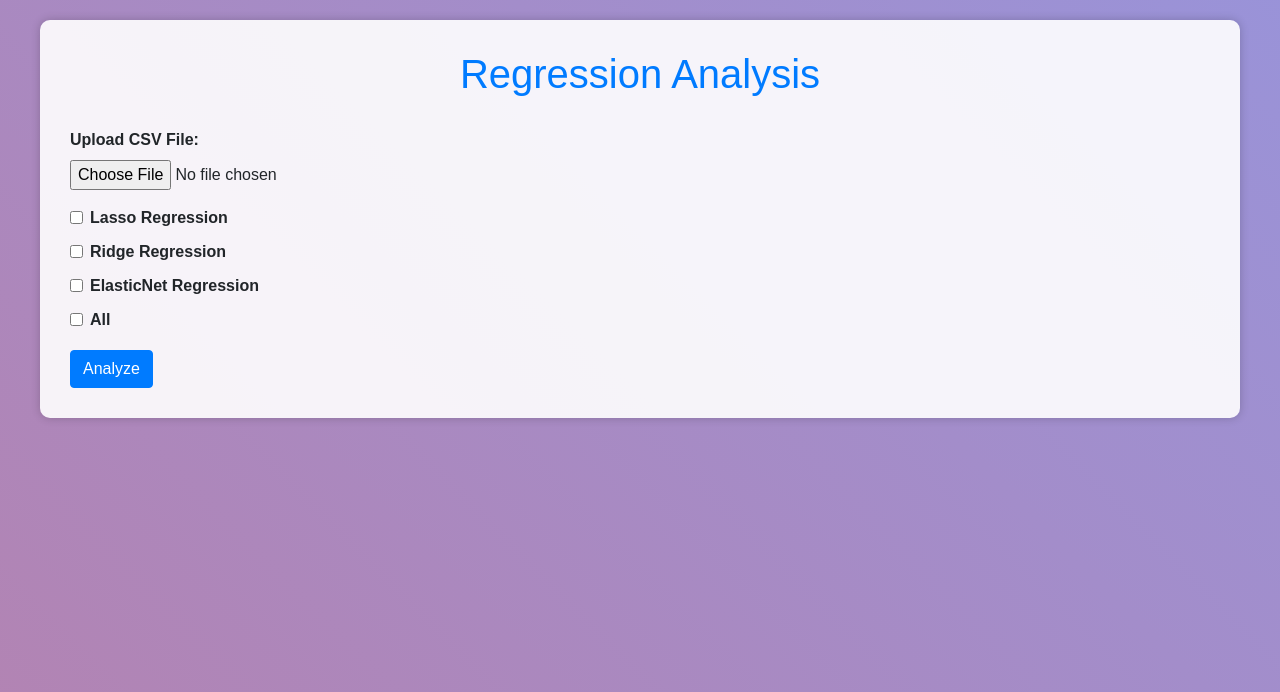
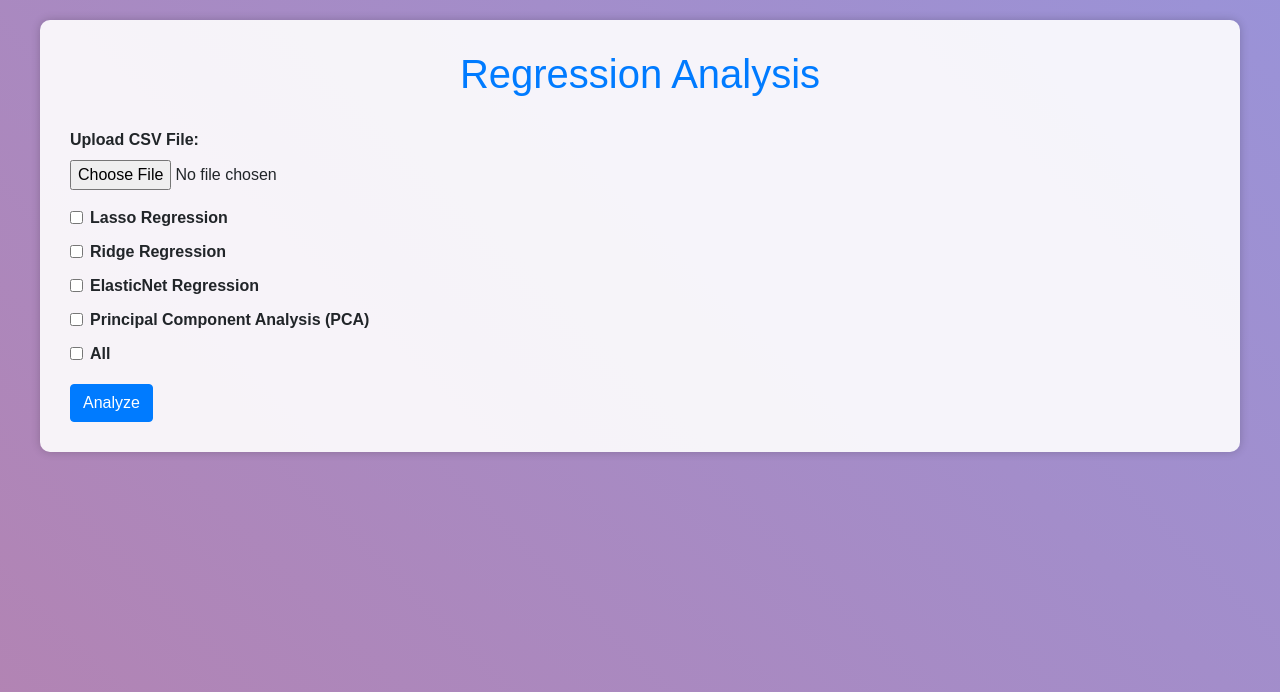
Before and after one commit to Mcharan2142/GenomeLREP1, a Flask app: page / in a window 1280 px wide. Shown: the top 692 px of the page. Run offline with Flask 3, Linux system fonts and the light colour scheme; some libraries are stand-ins or nearby versions.

Commit message:
requriements

```diff
--- a/app.py
+++ b/app.py
@@ -1,11 +1,21 @@
 from flask import Flask, render_template, request, send_file
 import pandas as pd
+import numpy as np
+import matplotlib
+
+matplotlib.use('Agg')  # Use non-interactive backend for server
+import matplotlib.pyplot as plt
+import os
+import io
 from sklearn.preprocessing import StandardScaler
 from sklearn.linear_model import Lasso, Ridge, ElasticNet
-import io
-import os
+from sklearn.decomposition import PCA
 
 app = Flask(__name__)
+
+# Create a static folder if it doesn't exist
+if not os.path.exists('static'):
+    os.makedirs('static')
 
 
 @app.route('/', methods=['GET', 'POST'])
@@ -13,6 +23,10 @@ def index():
     lasso_html = None
     ridge_html = None
     elasticnet_html = None
+    pca_html = None
+    pca_plot_path = None
+
+    plot_paths = []
 
     if request.method == 'POST':
         # Check if a file was uploaded
@@ -41,37 +55,78 @@ def index():
         X_scaled = scaler.fit_transform(X)
         X_scaled_df = pd.DataFrame(X_scaled, columns=X.columns)
 
-        # Determine which regression methods to use
+        # Determine which methods to use
         use_all = 'all' in request.form
         use_lasso = 'lasso' in request.form or use_all
         use_ridge = 'ridge' in request.form or use_all
         use_elasticnet = 'elasticnet' in request.form or use_all
+        use_pca = 'pca' in request.form or use_all
 
         # Perform regression based on selected methods
         results = {}
         if use_lasso:
             lasso = Lasso(alpha=0.1)
             lasso.fit(X_scaled_df, y)
-            s_no = range(1, len(X.columns) + 1)
-            lasso_df = pd.DataFrame({'S.No': s_no, 'Sample': X.columns, 'Lasso': lasso.coef_})
+            lasso_df = pd.DataFrame({'Gene Name': X.columns, 'Lasso': lasso.coef_})
             lasso_html = lasso_df.to_html(classes='table table-striped table-bordered', index=False)
             results['Lasso'] = lasso.coef_
 
         if use_ridge:
             ridge = Ridge(alpha=0.1)
             ridge.fit(X_scaled_df, y)
-            s_no = range(1, len(X.columns) + 1)
-            ridge_df = pd.DataFrame({'S.No': s_no, 'Sample': X.columns, 'Ridge': ridge.coef_})
+            ridge_df = pd.DataFrame({'Gene Name': X.columns, 'Ridge': ridge.coef_})
             ridge_html = ridge_df.to_html(classes='table table-striped table-bordered', index=False)
             results['Ridge'] = ridge.coef_
 
         if use_elasticnet:
             elasticnet = ElasticNet(alpha=0.1, l1_ratio=0.5)
             elasticnet.fit(X_scaled_df, y)
-            s_no = range(1, len(X.columns) + 1)
-            elasticnet_df = pd.DataFrame({'S.No': s_no, 'Sample': X.columns, 'ElasticNet': elasticnet.coef_})
+            elasticnet_df = pd.DataFrame({'Gene Name': X.columns, 'ElasticNet': elasticnet.coef_})
             elasticnet_html = elasticnet_df.to_html(classes='table table-striped table-bordered', index=False)
             results['ElasticNet'] = elasticnet.coef_
+
+        if use_pca:
+            # Apply PCA - get 2 principal components
+            pca = PCA(n_components=2)
+            pca_result = pca.fit_transform(X_scaled)
+
+            # Create DataFrame for PCA results
+            pca_df = pd.DataFrame(data=pca_result, columns=['PC1', 'PC2'])
+
+            # Add sample names if available (using row indices if not)
+            if 'Sample' in df.columns:
+                pca_df['Sample'] = df['Sample']
+            else:
+                pca_df['Sample'] = [f'Sample {i + 1}' for i in range(len(pca_df))]
+
+            # Prepare the table HTML
+            pca_table_df = pd.DataFrame({
+                'Sample': pca_df['Sample'],
+                'PC1': pca_df['PC1'],
+                'PC2': pca_df['PC2']
+            })
+            pca_html = pca_table_df.to_html(classes='table table-striped table-bordered', index=False)
+
+            # Create PC1 vs PC2 plot
+            plt.figure(figsize=(10, 8))
+            plt.scatter(pca_df['PC1'], pca_df['PC2'], alpha=0.8, edgecolors='w')
+
+            # Add labels
+            plt.xlabel(f'PC1 ({pca.explained_variance_ratio_[0] * 100:.2f}%)')
+            plt.ylabel(f'PC2 ({pca.explained_variance_ratio_[1] * 100:.2f}%)')
+            plt.title('PCA: PC1 vs PC2')
+
+            # Add grid
+            plt.grid(True, linestyle='--', alpha=0.7)
+
+            # Save plot as a static file
+            plot_filename = 'pca_plot.png'
+            plot_path = os.path.join('static', plot_filename)
+            plt.savefig(plot_path)
+            plt.close()  # Close the figure to free memory
+
+            # Pass the plot path to the template
+            pca_plot_path = '/' + plot_path
 
         # Store the results and corresponding DataFrames in the app object for download
         app.results = results
@@ -81,6 +136,8 @@ def index():
                                lasso_html=lasso_html,
                                ridge_html=ridge_html,
                                elasticnet_html=elasticnet_html,
+                               pca_html=pca_html,
+                               pca_plot_path=pca_plot_path,
                                form_submitted=True)
 
     return render_template('index.html', form_submitted=False)
@@ -116,6 +173,16 @@ def download_results(filetype):
         return f"Error creating or sending file: {str(e)}", 500
 
 
+@app.route('/download_pca_plot')
+def download_pca_plot():
+    """Download the PCA plot as a JPG file."""
+    plot_path = os.path.join('static', 'pca_plot.png')
+    try:
+        return send_file(plot_path, mimetype='image/jpeg', as_attachment=True, download_name="pca_plot.png")
+    except Exception as e:
+        return f"Error: {str(e)}", 500
+
+
 if __name__ == '__main__':
     # Ensure a secret key is set (required for session usage)
     app.secret_key = os.urandom(24)  # Generate a random secret key
--- a/static/css/style.css
+++ b/static/css/style.css
@@ -76,3 +76,12 @@ body {
             overflow-y: auto; /* Enable vertical scrolling */
             border: 1px solid #dee2e6; /* Add a border for better visibility */
         }
+        .pca-plot {
+    max-width: 100%;
+    height: auto;
+    border: 1px solid #ddd;
+    border-radius: 4px;
+    padding: 5px;
+    box-shadow: 0 0 10px rgba(0, 0, 0, 0.1);
+    margin: 10px 0;
+}
--- a/templates/index.html
+++ b/templates/index.html
@@ -1,5 +1,6 @@
 <!DOCTYPE html>
 <html lang="en">
+
 <head>
     <meta charset="UTF-8">
     <meta name="viewport" content="width=device-width, initial-scale=1.0">
@@ -7,11 +8,14 @@
     <link rel="stylesheet" href="https://stackpath.bootstrapcdn.com/bootstrap/4.5.2/css/bootstrap.min.css">
     <link rel="stylesheet" href="static/css/style.css">
 </head>
+
 <body>
+    {% if not form_submitted %}
+    <div id="inputFormContainer">
         <div class="container">
+            <div class="title-card">
                 <h1>Regression Analysis</h1>
-
-        {% if not form_submitted %}
+            </div>
             <form method="POST" enctype="multipart/form-data" class="mt-3">
                 <div class="form-group">
                     <label for="file">Upload CSV File:</label>
@@ -30,19 +34,27 @@
                     <label class="form-check-label" for="elasticnet">ElasticNet Regression</label>
                 </div>
                 <div class="form-check">
+                    <input type="checkbox" name="pca" id="pca" class="form-check-input">
+                    <label class="form-check-label" for="pca">Principal Component Analysis (PCA)</label>
+                </div>
+                <div class="form-check">
                     <input type="checkbox" name="all" id="all" class="form-check-input">
                     <label class="form-check-label" for="all">All</label>
                 </div>
                 <button type="submit" class="btn btn-primary mt-2">Analyze</button>
             </form>
-        {% endif %}
-
             {% if error %}
             <div class="alert alert-danger mt-3">{{ error }}</div>
             {% endif %}
+        </div>
+    </div>
+    {% else %}
+    <div class="container" id="outputContainer">
+        <div class="title-card">
+            <h1>Regression Analysis</h1>
+        </div>
+        <h2>Regression Results</h2>
 
-        {% if lasso_html or ridge_html or elasticnet_html %}
-        <h2>Regression Results</h2>
         {% if lasso_html %}
         <h3>Lasso Regression</h3>
         <div class="table-container table-responsive">
@@ -64,14 +76,31 @@
         </div>
         {% endif %}
 
+        {% if pca_html %}
+        <h3>Principal Component Analysis (PCA)</h3>
+        <div class="table-container table-responsive">
+            {{ pca_html | safe }}
+        </div>
+        {% if pca_plot_path %}
+        <div class="mt-4 text-center">
+            <h4>PCA Plot: PC1 vs PC2</h4>
+            <img src="{{ pca_plot_path }}" class="img-fluid pca-plot" alt="PCA Plot">
+        </div>
+        <div class="mt-3">
+    <a href="{{ url_for('download_pca_plot') }}" class="btn btn-primary">Download PCA Plot</a>
+</div>
+        {% endif %}
+        {% endif %}
+
         <div class="mt-3">
             <a href="{{ url_for('download_results', filetype='xlsx') }}" class="btn btn-success">Download as XLSX</a>
         </div>
+    </div>
     {% endif %}
-    </div>
 
     <script src="https://code.jquery.com/jquery-3.5.1.slim.min.js"></script>
     <script src="https://cdn.jsdelivr.net/npm/@popperjs/core@2.9.3/dist/umd/popper.min.js"></script>
     <script src="https://stackpath.bootstrapcdn.com/bootstrap/4.5.2/js/bootstrap.min.js"></script>
 </body>
+
 </html>
```
Lines whose indentation alone changed are shown as unchanged.
